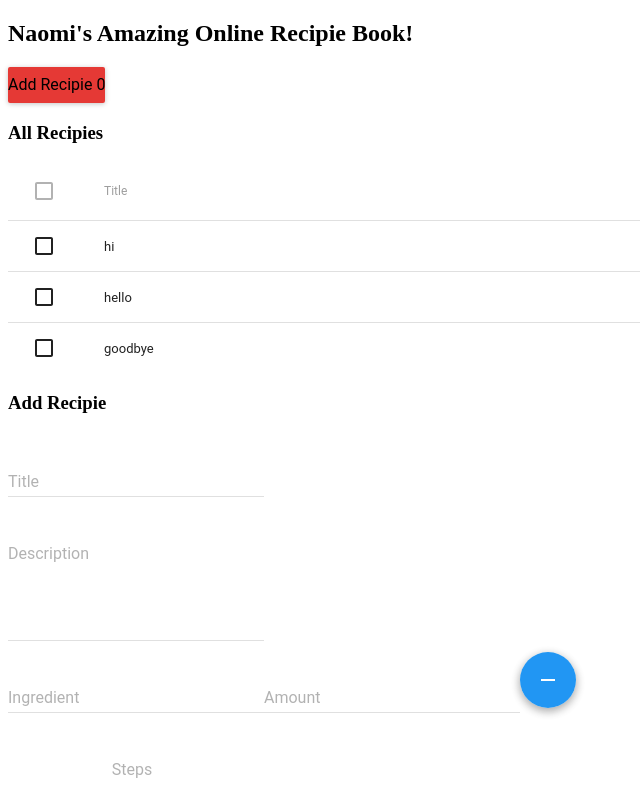
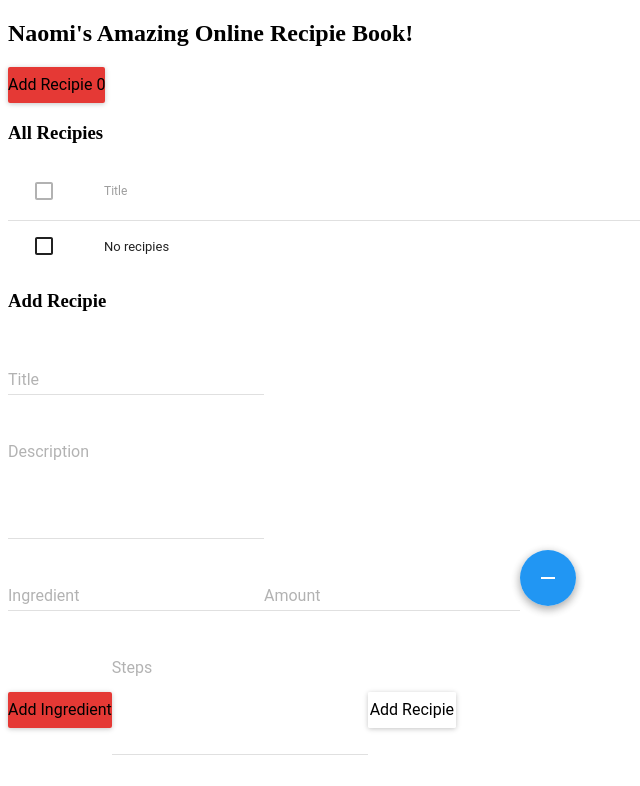
Before and after one commit to naomi-yonekura/RokkinCatCodingChallenge, a React app: page / in a window 1280 px wide. Shown: the top 786 px of the page, without its empty margins (0-640 px from the left). Built offline with nearby package versions, Linux system fonts and the light colour scheme; the HTML template or start-up script is replaced by a standard one.

Commit message:
Trying to work on local storage, saving recipies and getting recipies

```diff
--- a/src/addRecipie.js
+++ b/src/addRecipie.js
@@ -3,6 +3,7 @@ import TextField from 'material-ui/TextField';
 import RaisedButton from 'material-ui/RaisedButton';
 import FloatingActionButton from 'material-ui/FloatingActionButton';
 import Remove from 'material-ui/svg-icons/content/remove';
+import Snackbar from 'material-ui/Snackbar';
 
 
 export default class AddRecipie extends React.Component {
@@ -15,19 +16,20 @@ export default class AddRecipie extends React.Component {
             amount: '',
             ingredients: [{ name: '', amount: '' }],
             steps: '',
+            open: false,
         };
     }
 
-    changeTitle(event) {
-        this.setState({ title: event.value });
+    changeTitle(newValue) {
+        this.setState({ title: newValue });
     }
 
-    changeDescription(event) {
-        this.setState({ description: event.value });
+    changeDescription(newValue) {
+        this.setState({ description: newValue });
     }
 
-    changeSteps(event) {
-        this.setState({ steps: event.value });
+    changeSteps(newValue) {
+        this.setState({ steps: newValue });
     }
 
     changeIngredient(index, newValue) {
@@ -61,22 +63,40 @@ export default class AddRecipie extends React.Component {
     handleAdd() {
         this.setState({
             // Concat returns a new array so React realizes something has changed because mutating does not guarentee that
-            ingredients: this.state.ingredients.concat([{ name: '', amount: ''}])
+            ingredients: this.state.ingredients.concat([{ name: '', amount: '' }])
         });
     }
 
+    submit() {
+        if (this.state.title !== "") {
+            let recipie = {
+                title: this.state.title,
+                description: this.state.description,
+                ingredients: this.state.ingredients,
+                steps: this.state.steps,
+            };
+
+            const { newRecipie } = this.props;
+            newRecipie(recipie);
+        } else {
+            this.setState({
+                open: true,
+            });
+        }
+
+
+    }
 
     render() {
         return (
             <section>
                 <h1>Add Recipie</h1>
-                <TextField floatingLabelText="Title" onChange={() => this.changeTitle(this)} />
+                <TextField floatingLabelText="Title"
+                    onChange={(event, newValue) => this.changeTitle(newValue)} />
 
-                <br /><TextField floatingLabelText="Description" onChange={() => this.changeDescription(this)}
+                <br /><TextField floatingLabelText="Description" onChange={(event, newValue) => this.changeDescription(newValue)}
                     multiLine={true} rows={4} />
                 <br />
-
-
 
                 {this.state.ingredients.map((ingredient, index) => (
                     <div key={index}>
@@ -100,18 +120,16 @@ export default class AddRecipie extends React.Component {
 
                 <RaisedButton primary={true} onClick={() => this.handleAdd()}>Add Ingredient</RaisedButton>
 
-
-
-
                 <TextField floatingLabelText="Steps"
                     multiLine={true} rows={4}
-                    onChange={() => this.changeSteps(this)} />
+                    onChange={(event, newValue) => this.changeSteps(newValue)} />
 
-
-                {/* <RaisedButton onClick={this.submit()}>Add Recipie</RaisedButton> */}
-
-
-
+                <RaisedButton onClick={() => this.submit()}>Add Recipie</RaisedButton>
+                <Snackbar
+                    open={this.state.open}
+                    message="Please enter a title"
+                    autoHideDuration={2000}
+                />
             </section>
 
         );
--- a/src/landingPage.js
+++ b/src/landingPage.js
@@ -16,7 +16,7 @@ import {
     TableHeaderColumn,
     TableRow,
     TableRowColumn,
-  } from 'material-ui/Table';
+} from 'material-ui/Table';
 
 // ? Import the "database" here?
 
@@ -38,15 +38,41 @@ export default class LandingPage extends React.Component {
         super(props);
         this.state = {
             // * Variables here
-            // palette: props.muiTheme.palette,
             recipie: recipie,
             allRecpies: allRecipies,
             count: 0,
+            allKeys: null,
         };
 
         // ? to bind any functions in App here?
     }
 
+    newRecipie(recipie) {
+        // TODO fill in, save to local storage
+        let title = recipie.title;
+
+        let keys = localStorage.getItem('keys');
+        if (keys === null) {
+            keys = [];
+        } else {
+            keys = keys.replace("[", "");
+            keys = keys.replace("]", "");
+            keys = keys.split(',');
+        }
+        for(var k in keys) {
+            if(k === title) {
+                title = title + "1";
+            }
+        }
+        keys.push(title);
+
+        localStorage.setItem("" + title, JSON.stringify(recipie));
+        localStorage.setItem('keys', keys);
+        this.setState({
+            allKeys: keys,
+        });
+
+    }
 
     render() {
         return (
@@ -57,8 +83,9 @@ export default class LandingPage extends React.Component {
                     this.setState({ count: this.state.count + 1 });
                 }}
                 >Add Recipie {this.state.count}</RaisedButton>
-                <RecipieTable recipies={this.state.allRecpies}></RecipieTable>
-                <AddRecipie></AddRecipie>
+                <RecipieTable allRecipies={this.state.allKeys}></RecipieTable>
+
+                <AddRecipie newRecipie={this.newRecipie}></AddRecipie>
                 <ShowRecipie recipie={this.state.recipie}></ShowRecipie>
             </section>
         );
--- a/src/recipieTable.js
+++ b/src/recipieTable.js
@@ -1,4 +1,4 @@
-import React, { Component } from 'react';
+import React from 'react';
 import {
     Table,
     TableBody,
@@ -10,9 +10,37 @@ import {
 import RenderToLayer from 'material-ui/internal/RenderToLayer';
 
 
-export default class RecipieTable extends Component {
+export default class RecipieTable extends React.Component {
 
     render() {
+        const { allKeys } = this.props;
+        console.log('all keys: ', allKeys);
+        let names = [];
+        let recipies = [];
+        if (allKeys !== null && allKeys !== undefined) {
+            // let keys = localStorage.getItem('keys');
+            let keys = allKeys;
+            keys = keys.replace("[", "");
+            keys = keys.replace("]", "");
+            keys = keys.split(',');
+
+            for (var k in keys) {
+                let temp = JSON.parse(localStorage.getItem(k));
+                if (temp === null) {
+                    console.log('temp is null? heres the key: ', k);
+                    console.log('here is the recipie?: ', localStorage.getItem(k));
+                } else {
+                    recipies.push(temp.title);
+                }
+            }
+            for(let i = 0; i < recipies.length; i) {
+                // This is putting the recipies in reverse cronological order
+                names.push(recipies.pop());
+            }
+        } else {
+            names.push('No recipies');
+        }
+
         return (
             <section>
                 <h1>All Recipies</h1>
@@ -24,7 +52,7 @@ export default class RecipieTable extends Component {
                         </TableRow>
                     </TableHeader>
                     <TableBody>
-                        {this.props.recipies.map(function (name, index) {
+                        {names.map(function (name, index) {
                             return <TableRow key={index}><TableRowColumn>{name}</TableRowColumn></TableRow>
                         })}
                     </TableBody>
```
